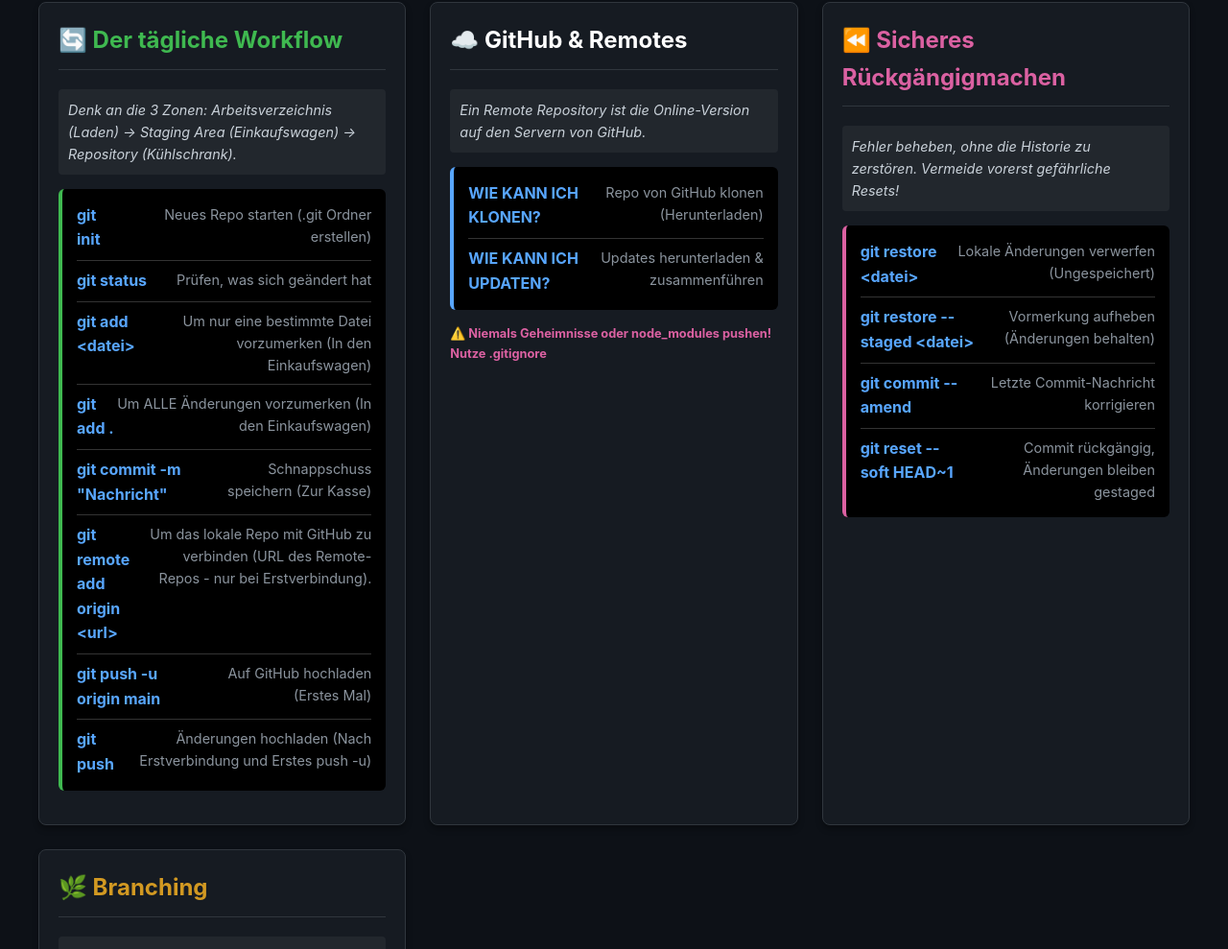
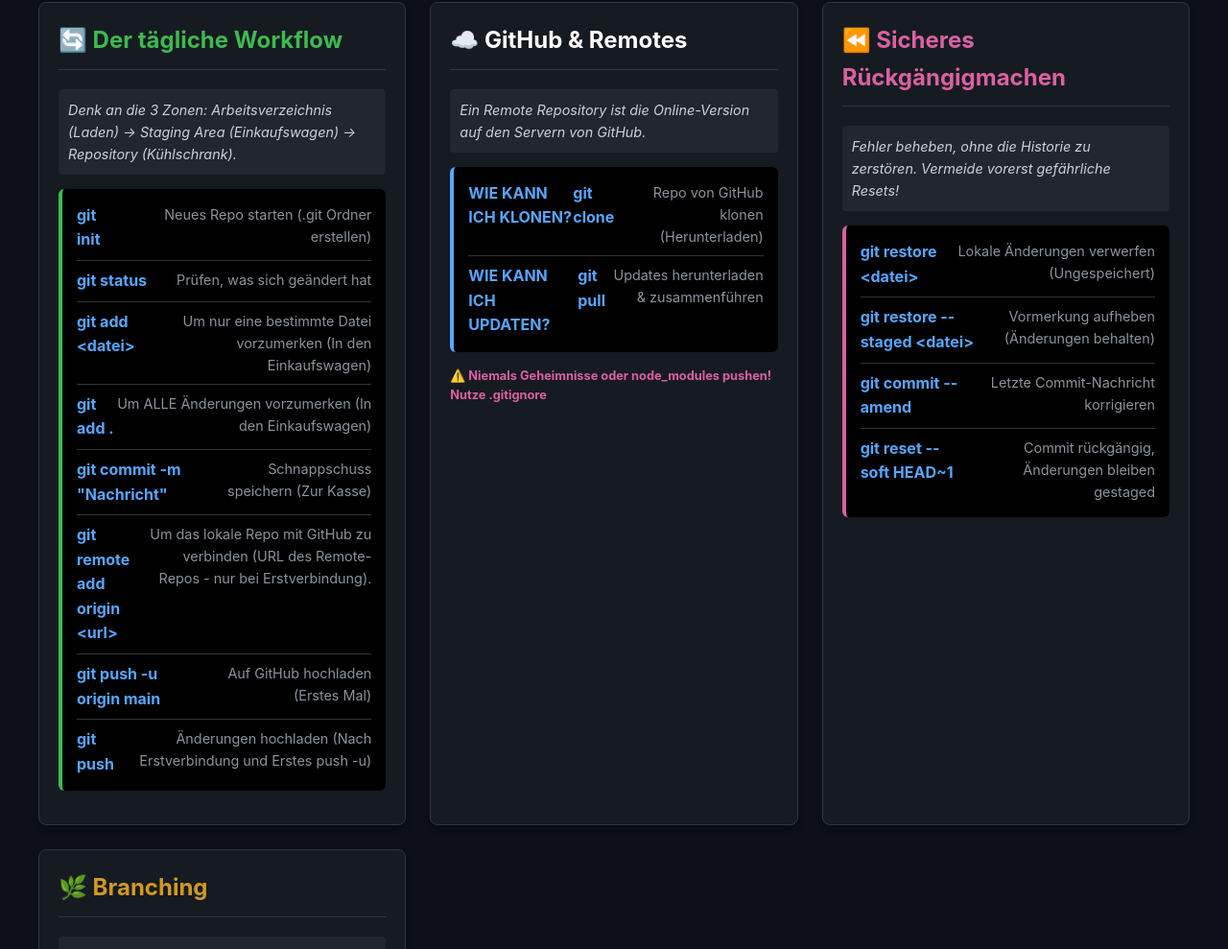
Before and after one commit to Bea963/git-cheatsheet1, a plain HTML site: page index.html in a window 1280 px wide. Shown: the part 920-1909 px from the top of the page at 96% size. Drawn offline with Linux system fonts and the light colour scheme.

Commit message:
Test branch-1 upload Anzeige Web

```diff
--- a/index.html
+++ b/index.html
@@ -334,10 +334,12 @@
         <div class="command-block cmd-setup">
           <div class="command-row">
             <span class="cmd">WIE KANN ICH KLONEN?</span>
+            <span class="cmd">git clone</span>
             <span class="desc">Repo von GitHub klonen (Herunterladen)</span>
           </div>
           <div class="command-row">
             <span class="cmd">WIE KANN ICH UPDATEN?</span>
+            <span class="cmd">git pull</span>
             <span class="desc">Updates herunterladen & zusammenführen</span>
           </div>
         </div>
```
